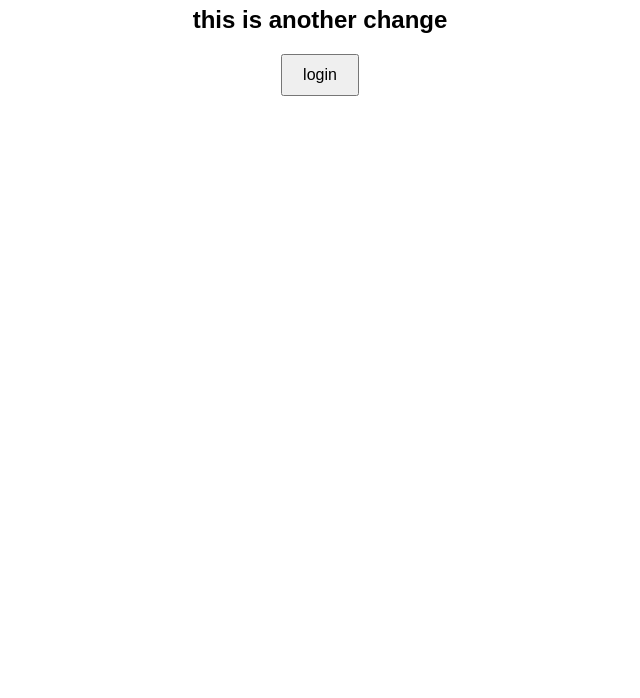
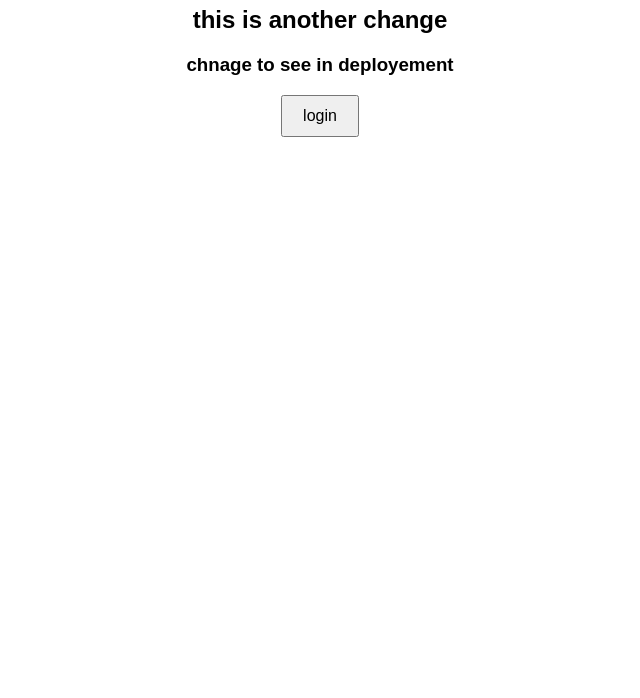
Before and after one commit to Ramsha-Anwar/demo, a plain HTML site: page login.html in a window 1280 px wide. Shown: the part 102-800 px from the top of the page, without its empty margins (320-960 px from the left). Drawn offline with Linux system fonts and the light colour scheme.

Commit message:
deployement chnages

```diff
--- a/login.html
+++ b/login.html
@@ -10,6 +10,8 @@
     <h1>login page
     </h1>
     <h2> this is another change </h2>
+    <h3>chnage to see in deployement
+    </h3>
     <button onclick="showMessage()">login</button>
     <script src="script.js"></script>
 </body>
```
